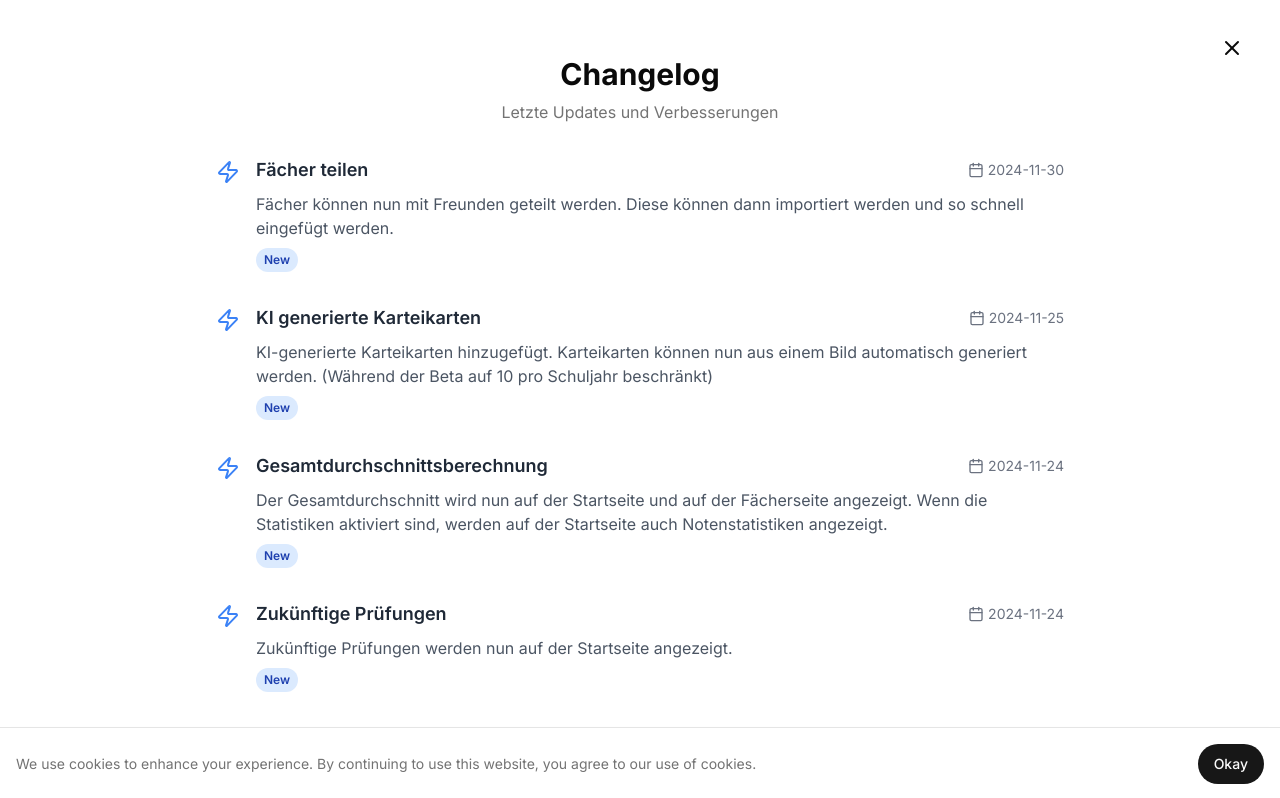
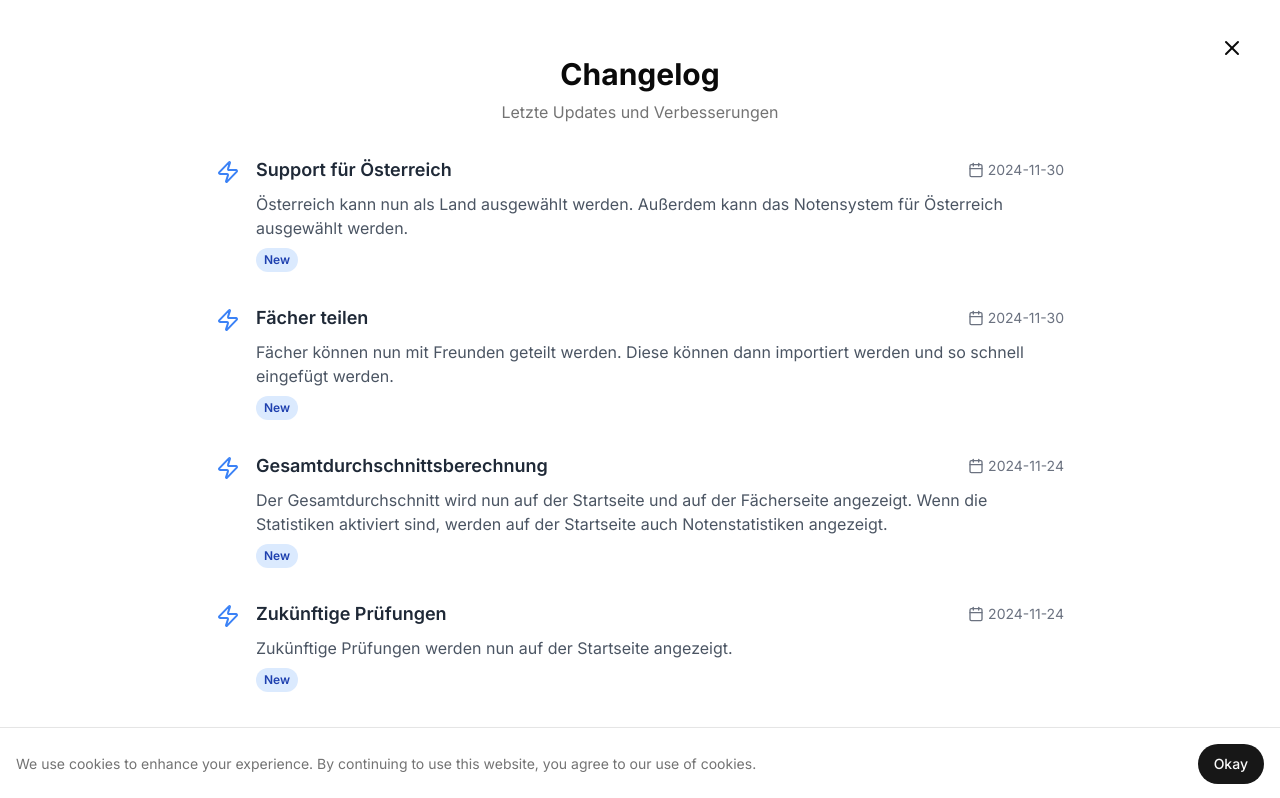
Before and after one commit to johannesschiessl/Studentapp, a Next.js app: page /changelog in a window 1280 px wide. Shown: the top 798 px of the page. Built offline with nearby package versions, Linux system fonts and the light colour scheme; no server answers.

Commit message:
feat(changelog): add changelog for Austria support

```diff
--- a/src/constants/changelog.ts
+++ b/src/constants/changelog.ts
@@ -11,16 +11,16 @@ export const changelog: ChangelogEntry[] = [
   {
     date: "2024-11-30",
     type: "new",
+    title: "Support für Österreich",
+    description:
+      "Österreich kann nun als Land ausgewählt werden. Außerdem kann das Notensystem für Österreich ausgewählt werden.",
+  },
+  {
+    date: "2024-11-30",
+    type: "new",
     title: "Fächer teilen",
     description:
       "Fächer können nun mit Freunden geteilt werden. Diese können dann importiert werden und so schnell eingefügt werden.",
-  },
-  {
-    date: "2024-11-25",
-    type: "new",
-    title: "KI generierte Karteikarten",
-    description:
-      "KI-generierte Karteikarten hinzugefügt. Karteikarten können nun aus einem Bild automatisch generiert werden. (Während der Beta auf 10 pro Schuljahr beschränkt)",
   },
   {
     date: "2024-11-24",
```
